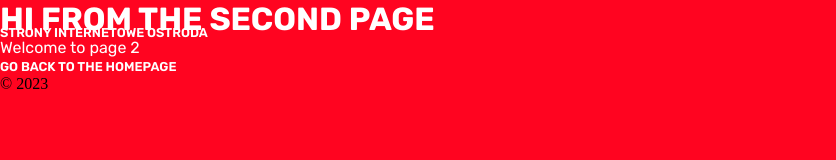
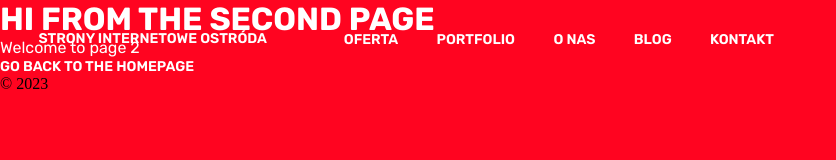
Before and after one commit to MarekSzczepanski/magia, a Gatsby site: page /page-2 in a window 1280 px wide. Shown: the whole page, without its empty margins (0-836 px from the left). Built offline with nearby package versions, Linux system fonts and the light colour scheme; Gatsby itself is replaced by a stand-in of ours.

Commit message:
Add Offer page

```diff
--- a/gatsby-config.js
+++ b/gatsby-config.js
@@ -11,8 +11,8 @@ module.exports = {
   siteMetadata: {
     title: `Strony Internetowe Ostróda`,
     description: `Projektowanie i tworzenie stron internetowych w Ostródzie i okolicach.`,
-    author: `Czarodziej`,
-    siteUrl: `https://strony.ostroda.org`,
+    author: `Magia`,
+    siteUrl: `https://magiainternetu.com`,
   },
   plugins: [
     `gatsby-plugin-image`,
--- a/src/components/header.js
+++ b/src/components/header.js
@@ -7,13 +7,39 @@ const StyledHeader = styled.header`
   align-items: center;
   position: absolute;
   width: 100vw;
-  height: 5vw;
+  height: 6vw;
+  padding: 0 3vw;
   z-index: 2;
 `
+const Nav = styled.nav`
+  padding-left: 3vw;
+`
+const Ul = styled.nav`
+  display: flex;
+`
+const Li = styled.li`
+  padding-left: 3vw;
+  list-style-type: none;
+`
+
+const menuElements = [
+  'oferta', 'portfolio', 'o nas', 'blog', 'kontakt'
+]
 
 const Header = ({ siteTitle }) => (
   <StyledHeader>
-    <Link to="/">{siteTitle}</Link>
+    <div>
+      <Link to="/">{siteTitle}</Link>
+    </div>
+    <Nav>
+      <Ul>
+        {menuElements.map((element, i)=> {
+          return <Li key={i}>
+            <Link to={`/${element}`} activeStyle={{color: '#ff0420'}} rel='noopener noreferer'>{element}</Link>
+          </Li>
+        })}
+      </Ul>
+    </Nav>
   </StyledHeader>
 )
 
--- a/src/components/layout.css
+++ b/src/components/layout.css
@@ -37,8 +37,9 @@ h1, h2 {
   text-transform: uppercase;
 }
 a {
-  font-size: 1vw;
+  font-size: 1.1vw;
   font-weight: 600;
   text-transform: uppercase;
   text-decoration: none;
+  cursor: pointer;
 }
```
Also changed, not shown: src/pages/index.js (+7 -2 lines), src/pages/oferta.js (added, +16 -0 lines).
